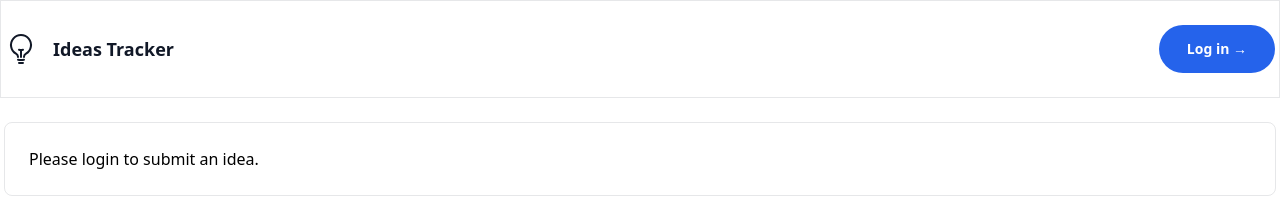
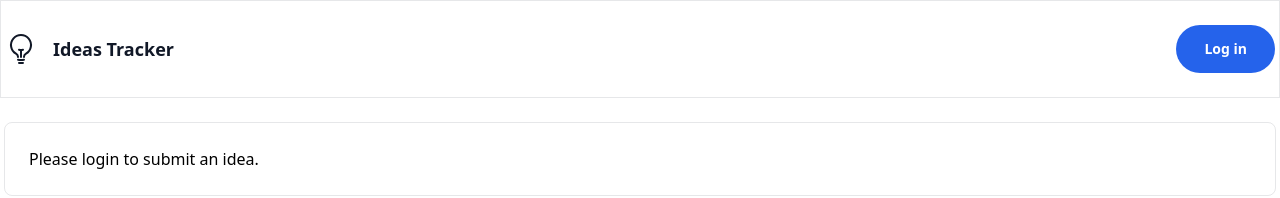
Before and after one commit to Jabser/Ideas-Tracker, a Nuxt app: page / in a window 1280 px wide. Shown: the top 198 px of the page. Built offline with nearby package versions, Linux system fonts and the light colour scheme; no server answers.

Commit message:
Update navbar.vue
Removed login arrow

```diff
--- a/components/navbar.vue
+++ b/components/navbar.vue
@@ -21,7 +21,7 @@
           </button>
         </div>
         <!-- Login button if no user logged in -->
-        <NuxtLink v-else href="/login" class="text-sm font-semibold leading-6 py-3 px-7 text-white bg-blue-600 hover:bg-blue-800 transition ease-in-out duration-300 rounded-full">Log in <span aria-hidden="true">&rarr;</span></NuxtLink>
+        <NuxtLink v-else href="/login" class="text-sm font-semibold leading-6 py-3 px-7 text-white bg-blue-600 hover:bg-blue-800 transition ease-in-out duration-300 rounded-full">Log in</NuxtLink>
       </div>
     </nav>
   </header>
```
